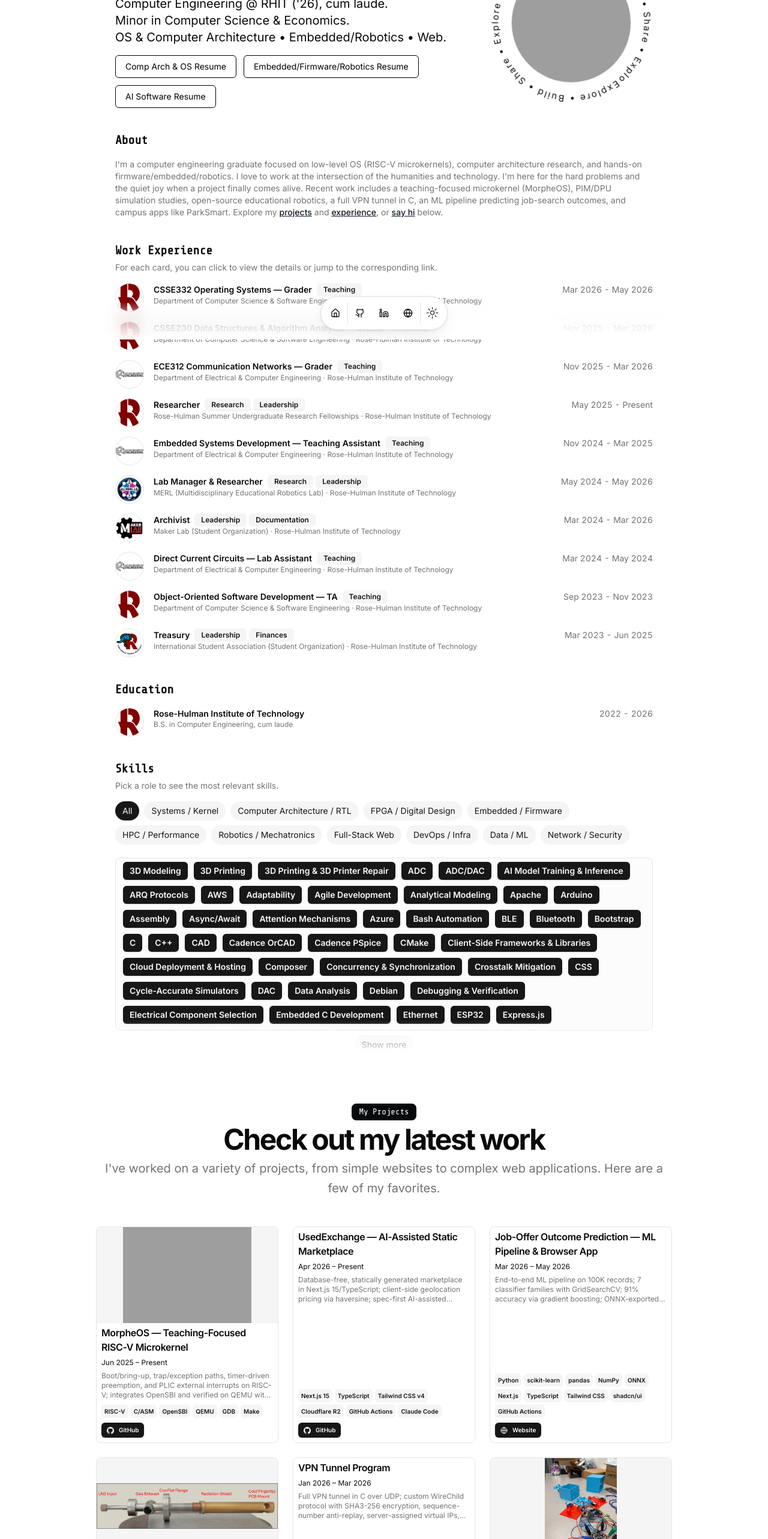
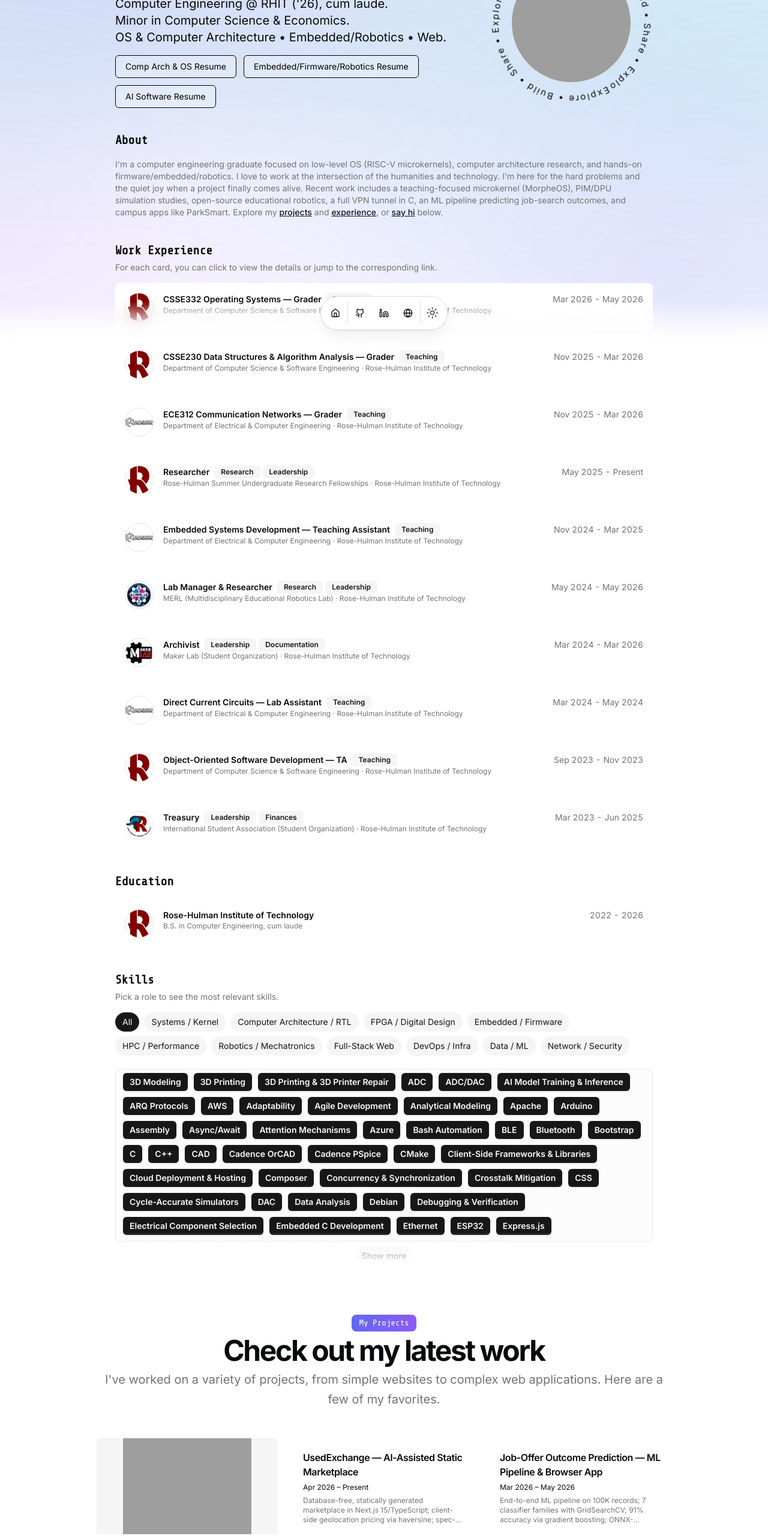
Before and after one commit to WillWYQ/portfolio, a Next.js app: page / in a window 1280 px wide. Shown: the part 234-2800 px from the top of the page at 60% size. Built offline with nearby package versions, Linux system fonts and the light colour scheme; grey boxes are pictures that could not be loaded.

Commit message:
feat: add aurora ambient background and enhance project/resume card styles

```diff
--- a/src/app/layout.tsx
+++ b/src/app/layout.tsx
@@ -113,10 +113,44 @@ export default function RootLayout({
         )}
       >
         <ThemeProvider>
-          <TooltipProvider delayDuration={0}>
-            {children}
-            <Navbar />
-          </TooltipProvider>
+          {/* ── Full-page aurora ambient background ── */}
+          <div
+            aria-hidden="true"
+            className="pointer-events-none fixed inset-0 overflow-hidden"
+            style={{ zIndex: 0 }}
+          >
+            <div
+              className="absolute -inset-[20%] animate-aurora-drift opacity-25 dark:opacity-50 will-change-transform"
+              style={{
+                backgroundImage: [
+                  "radial-gradient(ellipse 80% 50% at 5%  10%, #6366f1, transparent)",
+                  "radial-gradient(ellipse 60% 45% at 90% 15%, #93c5fd, transparent)",
+                  "radial-gradient(ellipse 50% 60% at 50%  0%, #8b5cf6, transparent)",
+                  "radial-gradient(ellipse 65% 35% at 20% 30%, #2dd4bf, transparent)",
+                  "radial-gradient(ellipse 55% 50% at 80% 40%, #a5b4fc, transparent)",
+                ].join(", "),
+                filter: "blur(72px)",
+              }}
+            />
+            <div
+              className="absolute -inset-[20%] animate-aurora-drift-2 opacity-[0.15] dark:opacity-30 will-change-transform"
+              style={{
+                backgroundImage: [
+                  "radial-gradient(ellipse 50% 45% at 75% 75%, #6366f1, transparent)",
+                  "radial-gradient(ellipse 45% 55% at 15% 65%, #8b5cf6, transparent)",
+                  "radial-gradient(ellipse 55% 40% at 85% 45%, #2dd4bf, transparent)",
+                ].join(", "),
+                filter: "blur(60px)",
+              }}
+            />
+          </div>
+          {/* ── Content sits above aurora ── */}
+          <div className="relative" style={{ zIndex: 10 }}>
+            <TooltipProvider delayDuration={0}>
+              {children}
+              <Navbar />
+            </TooltipProvider>
+          </div>
         </ThemeProvider>
         <Pointer>
           <div className="text-2xl max-sm:hidden">👆</div>
--- a/src/app/page.tsx
+++ b/src/app/page.tsx
@@ -241,7 +241,7 @@ export default function Page() {
           <BlurFade delay={BLUR_FADE_DELAY * 12}>
             <div className="flex flex-col items-center justify-center space-y-4 text-center">
               <div className="space-y-2">
-                <div className="inline-block rounded-lg bg-foreground text-background px-3 py-1 text-sm font-share-tech-mono">
+                <div className="inline-block rounded-lg bg-gradient-to-r from-indigo-500 to-violet-500 text-white px-3 py-1 text-sm font-share-tech-mono">
                   My Projects
                 </div>
                 <h2 className="text-3xl font-bold tracking-tighter sm:text-5xl">
@@ -287,23 +287,28 @@ export default function Page() {
 
       {/* CONTACT */}
       <section id="contact">
-        <div className="text-center mx-auto w-full max-w-4xl space-y-4 py-12">
         <BlurFade delay={BLUR_FADE_DELAY * 16}>
+          <div className="mx-auto w-full max-w-4xl py-12">
+            {/* 1 px aurora gradient border */}
+            <div className="rounded-2xl bg-gradient-to-br from-indigo-500/25 via-violet-500/25 to-teal-400/20 p-px dark:from-indigo-400/35 dark:via-violet-400/35 dark:to-teal-400/30">
+              <div className="rounded-2xl bg-white/80 dark:bg-black/55 backdrop-blur-xl px-8 py-16 text-center">
                 <div className="space-y-3">
-              <div className="inline-block rounded-lg bg-foreground text-background px-3 py-1 text-sm font-share-tech-mono">
+                  <div className="inline-block rounded-lg bg-gradient-to-r from-indigo-500 to-violet-500 text-white px-3 py-1 text-sm font-share-tech-mono">
                     Contact
                   </div>
                   <h2 className="text-3xl font-bold tracking-tighter sm:text-5xl">Get in Touch</h2>
                   <p className="mx-auto max-w-[600px] text-muted-foreground md:text-xl/relaxed lg:text-base/relaxed xl:text-xl/relaxed">
                     Want to chat? Just shoot me a dm{" "}
-                <Link href={socials.Email.url} className="text-blue-500 hover:underline">
+                    <Link href={socials.Email.url} className="text-indigo-500 hover:underline dark:text-indigo-400">
                       with a direct email
                     </Link>{" "}
                     and I&apos;ll respond whenever I can.
                   </p>
                 </div>
+              </div>
+            </div>
+          </div>
         </BlurFade>
-        </div>
       </section>
 
       {/* FOOTER */}
--- a/src/components/project-card.tsx
+++ b/src/components/project-card.tsx
@@ -73,7 +73,11 @@ export function ProjectCard({
       tabIndex={onClick ? 0 : undefined}
       className={cn(
         "flex flex-col overflow-hidden border transition-all duration-300 ease-out h-full",
-        onClick ? "hover:shadow-lg cursor-pointer" : "hover:shadow-lg",
+        // Glassmorphism — transparent so aurora shows through
+        "bg-white/70 dark:bg-black/40 backdrop-blur-xl",
+        "border-white/40 dark:border-white/[0.07]",
+        "hover:shadow-[0_8px_40px_rgba(99,102,241,0.18)] dark:hover:shadow-[0_8px_40px_rgba(139,92,246,0.22)]",
+        onClick ? "cursor-pointer" : "",
         className
       )}
       aria-label={onClick ? `Open details for ${title}` : undefined}
@@ -123,7 +127,7 @@ export function ProjectCard({
           )}
         </Link>
       )}
-      <CardHeader className="px-2">
+      <CardHeader className="px-4 pt-4">
         <div className="space-y-1">
           <CardTitle className="mt-1 text-base">{title}</CardTitle>
           <time className="font-sans text-xs">{dates}</time>
@@ -135,7 +139,7 @@ export function ProjectCard({
           </Markdown>
         </div>
       </CardHeader>
-      <CardContent className="mt-auto flex flex-col px-2">
+      <CardContent className="mt-auto flex flex-col px-4">
         {tags && tags.length > 0 && (
           <div className="mt-2 flex flex-wrap gap-1">
             {tags?.map((tag) => (
@@ -150,7 +154,7 @@ export function ProjectCard({
           </div>
         )}
       </CardContent>
-      <CardFooter className="px-2 pb-2">
+      <CardFooter className="px-4 pb-4">
         {links && links.length > 0 && (
           <div className="flex flex-row flex-wrap items-start gap-1">
             {links?.map((link, idx) => (
--- a/src/components/resume-card.tsx
+++ b/src/components/resume-card.tsx
@@ -44,9 +44,9 @@ export const ResumeCard = ({
       className="block cursor-pointer"
       onClick={handleClick}
     >
-      <Card className="flex">
+      <Card className="flex p-4">
         <div className="flex-none">
-          <Avatar className="border size-12 m-auto bg-muted-background dark:bg-foreground">
+          <Avatar className="border size-12 my-auto bg-muted-background dark:bg-foreground">
             <AvatarImage
               src={logoUrl}
               alt={altText}
--- a/tailwind.config.ts
+++ b/tailwind.config.ts
@@ -73,10 +73,25 @@ const config = {
           from: { height: "var(--radix-accordion-content-height)" },
           to: { height: "0" },
         },
+        "aurora-drift": {
+          "0%":   { transform: "scale(1)    translate(0,      0)"    },
+          "25%":  { transform: "scale(1.04) translate(-2%,    2.5%)" },
+          "50%":  { transform: "scale(0.97) translate(2.5%,  -1.5%)"},
+          "75%":  { transform: "scale(1.03) translate(-2%,   -1%)"  },
+          "100%": { transform: "scale(1.02) translate(1%,     2%)"  },
+        },
+        "aurora-drift-2": {
+          "0%":   { transform: "scale(1.02) translate(1.5%,  -2%)"  },
+          "33%":  { transform: "scale(0.97) translate(-2.5%, 1%)"   },
+          "66%":  { transform: "scale(1.04) translate(0.5%,  2.5%)" },
+          "100%": { transform: "scale(0.98) translate(-1.5%, -1.5%)"},
+        },
       },
       animation: {
         "accordion-down": "accordion-down 0.2s ease-out",
         "accordion-up": "accordion-up 0.2s ease-out",
+        "aurora-drift": "aurora-drift 18s ease-in-out infinite alternate",
+        "aurora-drift-2": "aurora-drift-2 12s ease-in-out infinite alternate",
       },
     },
   },
```
Lines whose indentation alone changed are shown as unchanged.
